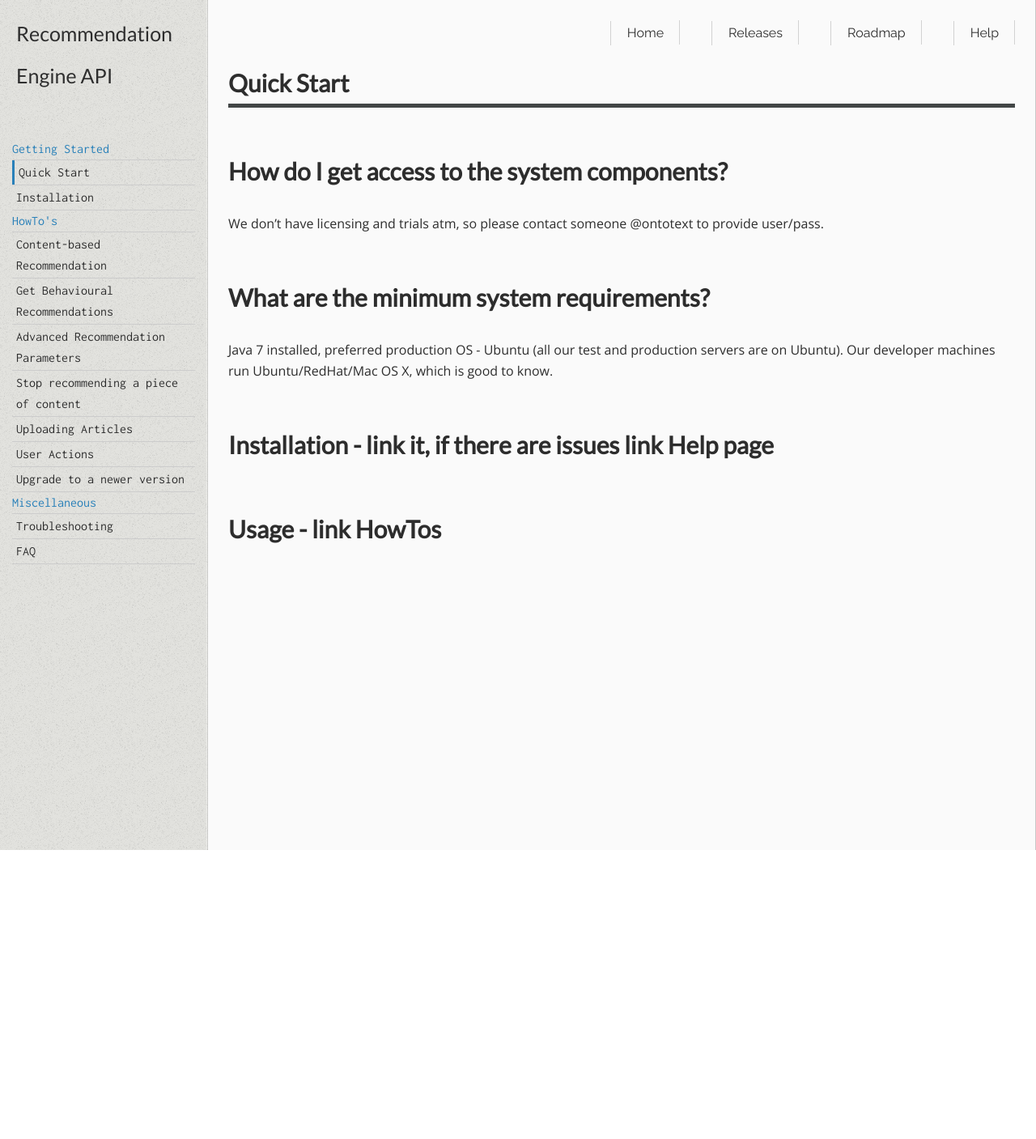
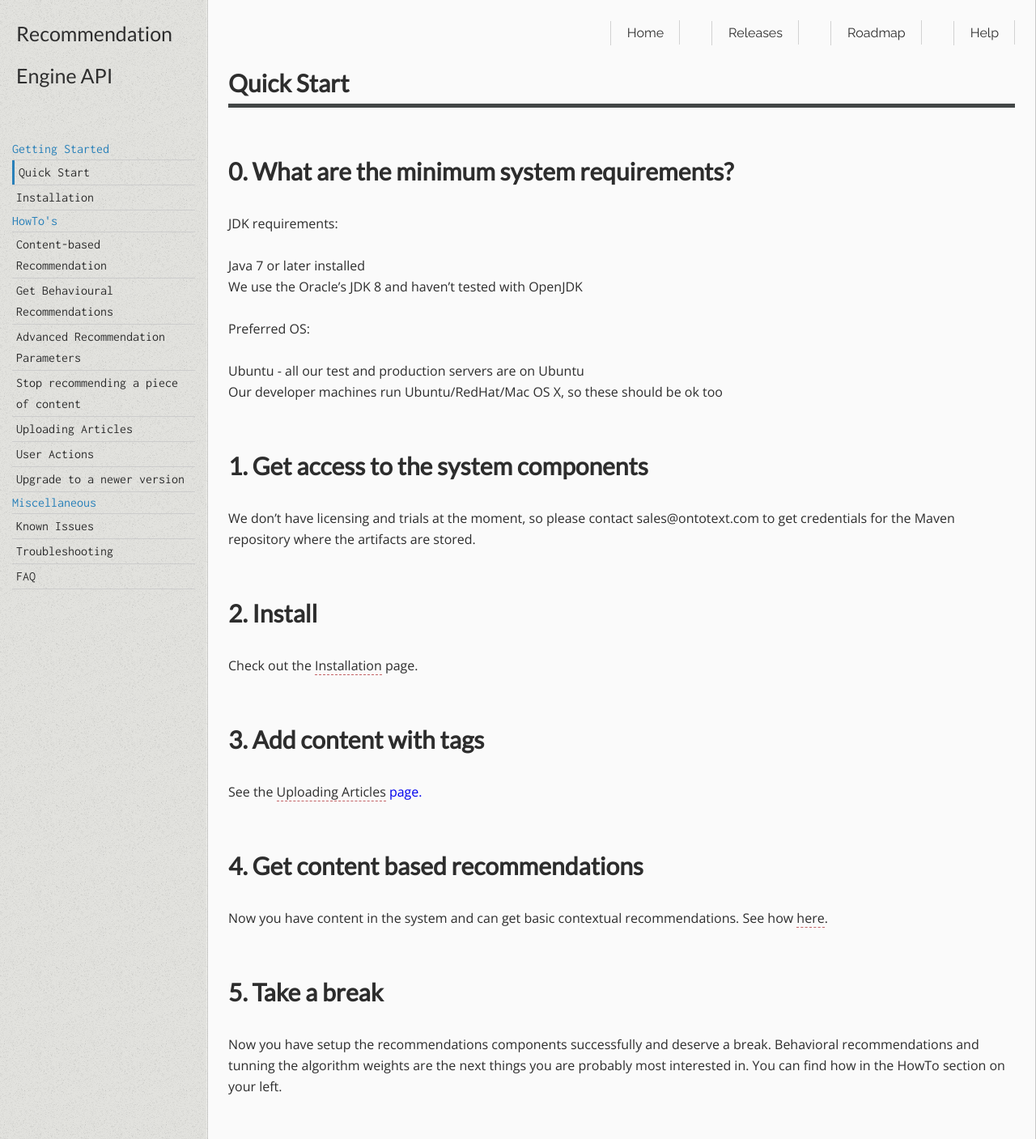
Before and after one commit to Ontotext-AD/recommend-pub-docs, a Jekyll site: the page built from _docs/quick-start.md, in a window 1280 px wide. Shown: the whole page at 81% size. Built offline with Jekyll 4.4.1, drawn with Linux system fonts in a browser that asks for light colours; before the commit the page ends 1050 px from its top, so only the background shows below that.

Commit message:
- Added known-issues - Filled in the Quick start page - Filled in the Help page - Added a FAQ in the faq page

```diff
--- a/_data/docs.yml
+++ b/_data/docs.yml
@@ -15,5 +15,6 @@
 
 - title: Miscellaneous
   docs:
+  - known-issues
   - troubleshooting
   - faq
--- a/_docs/quick-start.md
+++ b/_docs/quick-start.md
@@ -7,12 +7,35 @@ category: Getting Started
 permalink: docs/quick-start/
 ---
 
-# How do I get access to the system components?
+# 0. What are the minimum system requirements?
 
-We don't have licensing and trials atm, so please contact someone @ontotext to provide user/pass.
+JDK requirements:
 
-# What are the minimum system requirements?
+* Java 7 or later installed
+* We use the Oracle's JDK 8 and haven't tested with OpenJDK
 
-- Java 7 installed, preferred production OS - Ubuntu (all our test and production servers are on Ubuntu). Our developer machines run Ubuntu/RedHat/Mac OS X, which is good to know.
-# Installation - link it, if there are issues link Help page
-# Usage - link HowTos
+Preferred OS:
+
+* Ubuntu - all our test and production servers are on Ubuntu
+* Our developer machines run Ubuntu/RedHat/Mac OS X, so these should be ok too
+
+# 1. Get access to the system components
+
+We don't have licensing and trials at the moment, so please contact sales@ontotext.com to get credentials for the Maven repository where the artifacts are stored.
+
+# 2. Install
+
+Check out the <a href="{{ site.baseurl }}/docs/installation">Installation</a> page.
+
+# 3. Add content with tags
+
+See the <a href="{{ site.baseurl }}/docs/uploading-articles">Uploading Articles<a> page.
+
+# 4. Get content based recommendations
+
+Now you have content in the system and can get basic contextual recommendations. See how <a href="{{ site.baseurl }}/docs/content-based-recommendation">here<a/>.
+
+# 5. Take a break
+
+Now you have setup the recommendations components successfully and deserve a break. Behavioral recommendations and tunning the algorithm weights are the next things you
+ are probably most interested in. You can find how in the HowTo section on your left.
```
Also changed, not shown: _docs/faq.md (+13 -0 lines), _docs/known-issues.md (added, +13 -0 lines), help/index.md (+15 -0 lines), index.md (+2 -1 lines).
